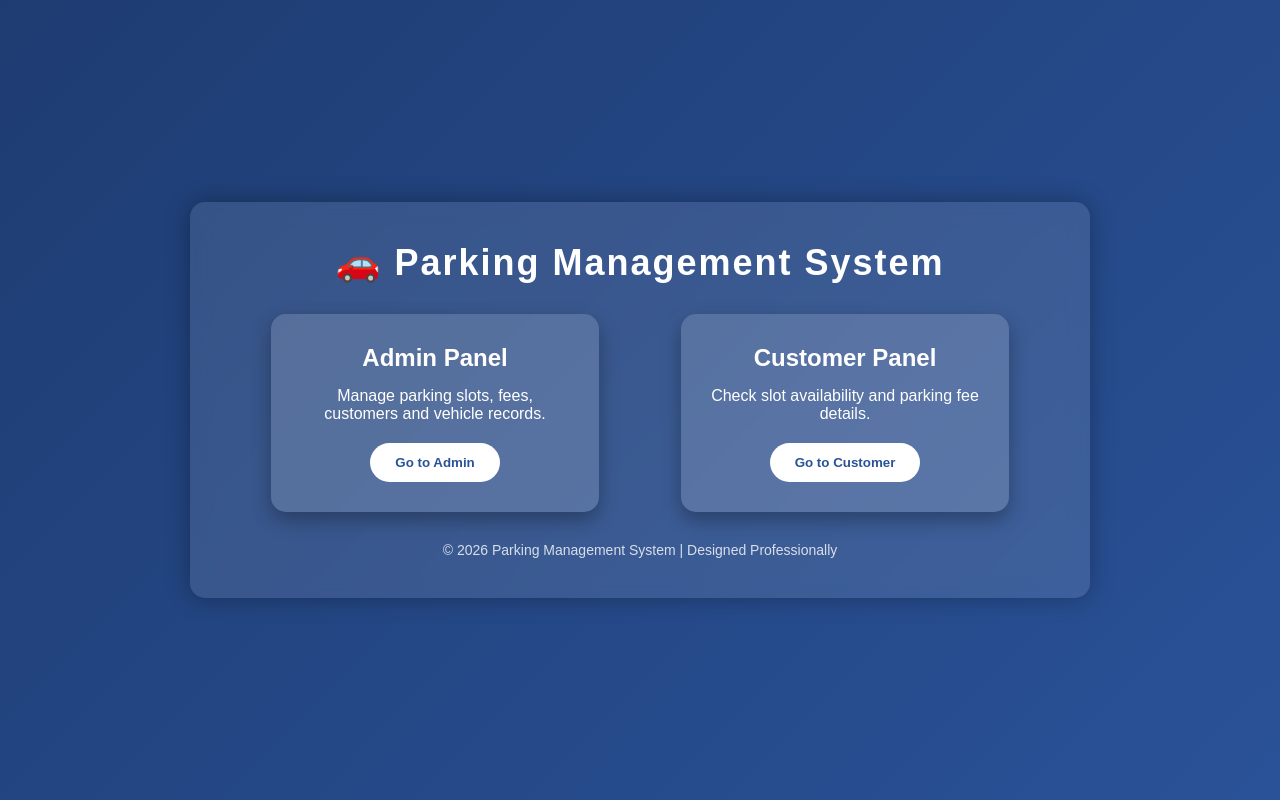
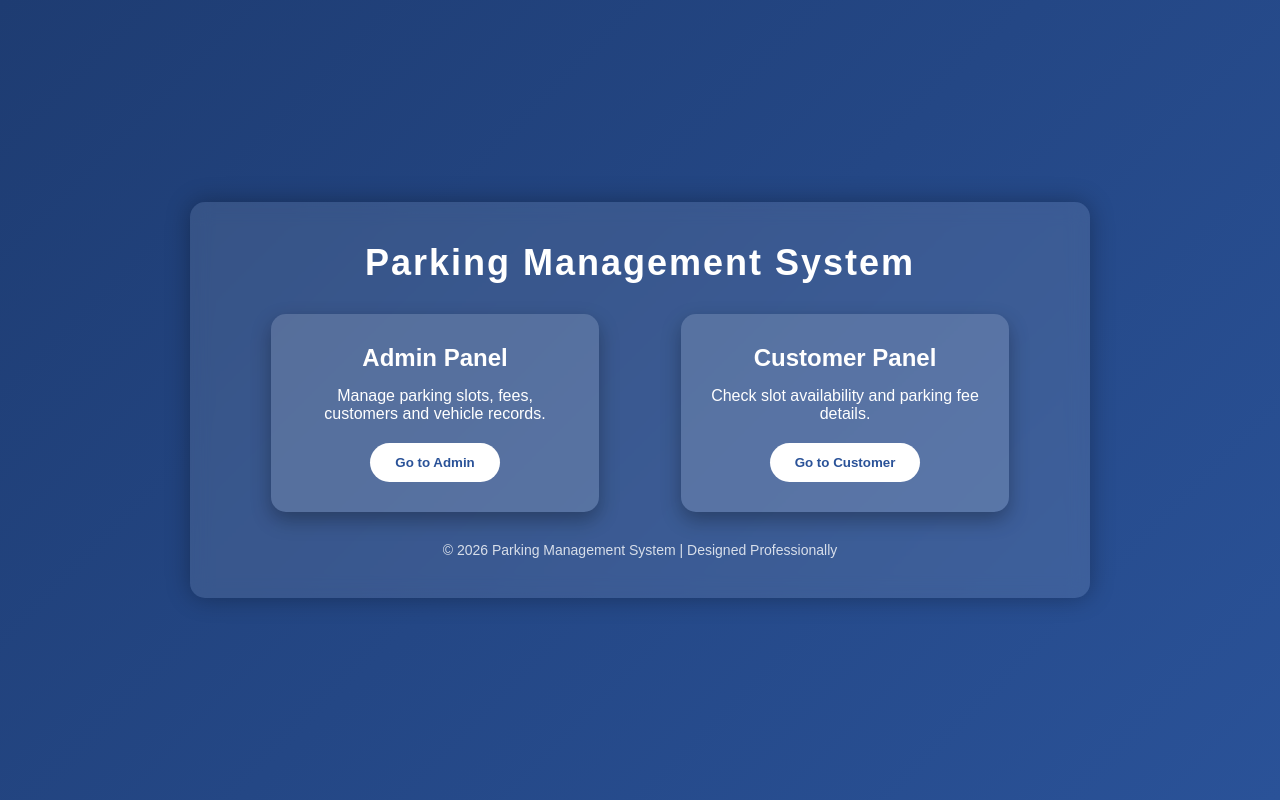
Before and after one commit to hum-hai-yum-69/TEAM-SPYRO, a plain HTML site: page index.html in a window 1280 px wide. Drawn offline with Linux system fonts and the light colour scheme.

Commit message:
Update index.html

```diff
--- a/index.html
+++ b/index.html
@@ -105,7 +105,7 @@
 
     <div class="container">
 
-        <h1>🚗 Parking Management System</h1>
+        <h1>Parking Management System</h1>
 
         <div class="cards">
 
```
